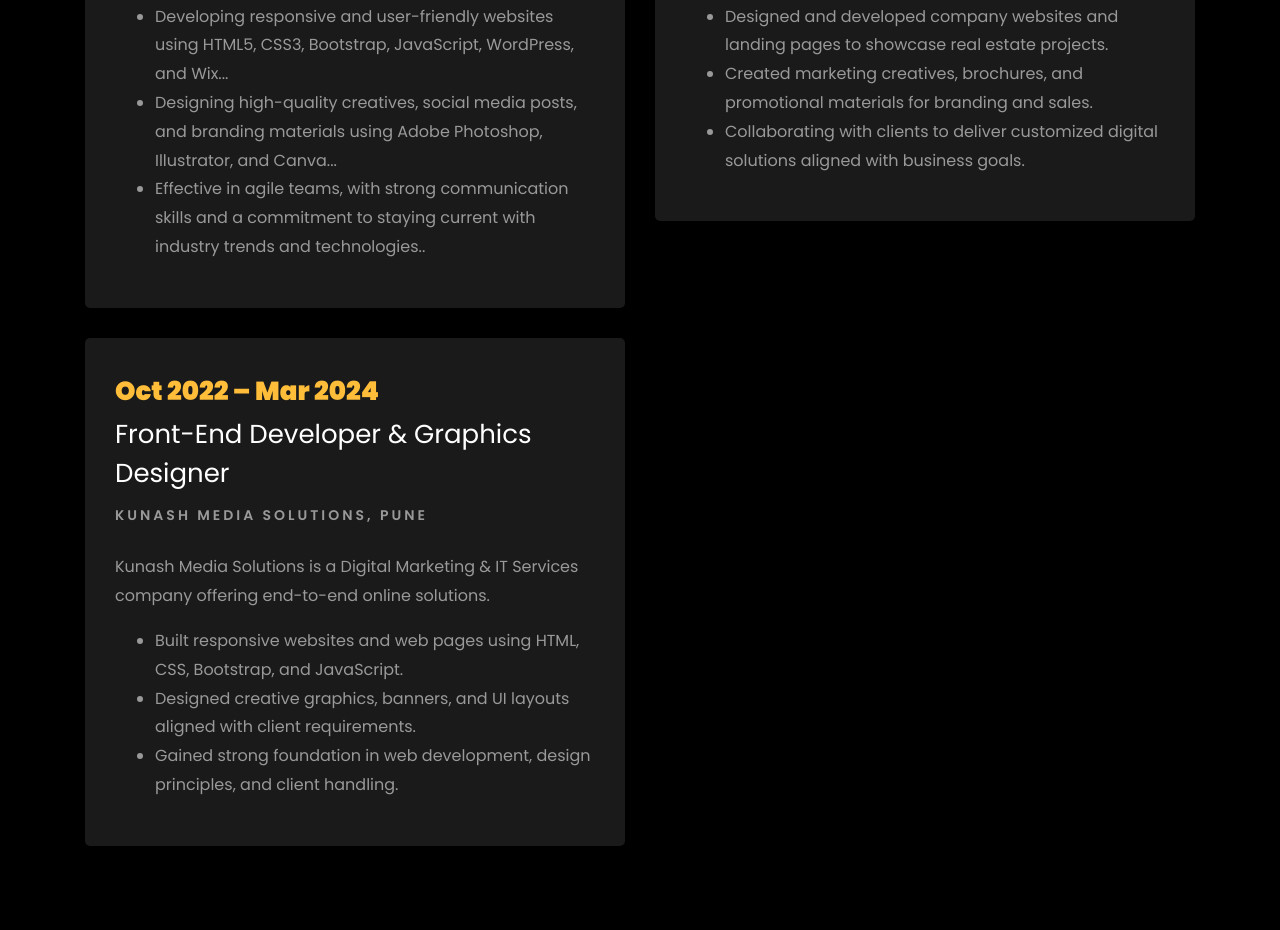
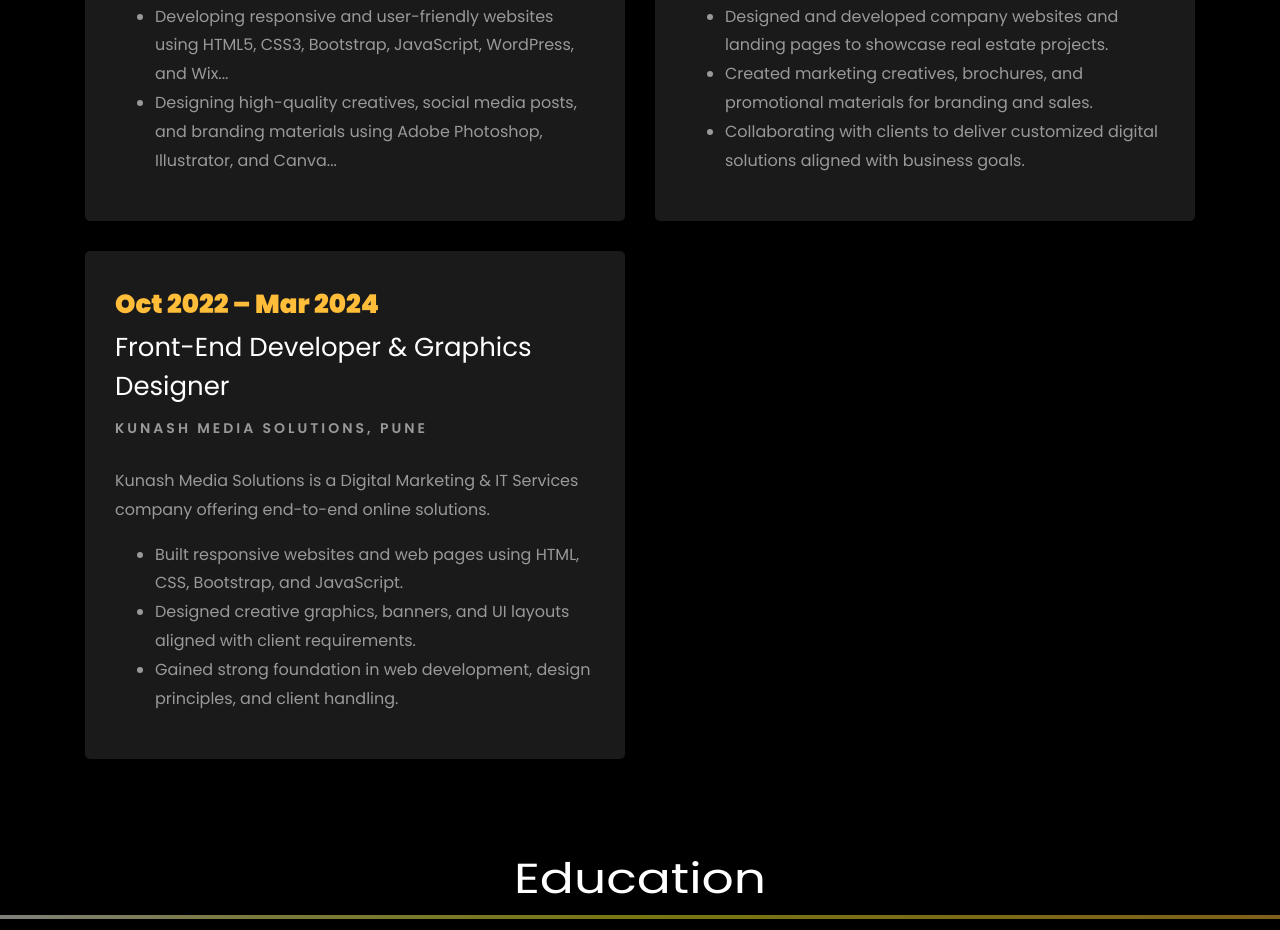
Before and after one commit to altaf-143/altafportfolio, a plain HTML site: page index.html in a window 1280 px wide. Shown: the part 2660-3590 px from the top of the page. Drawn offline with Linux system fonts and the light colour scheme; files whose address does not match are found by name.

Commit message:
Update index.html

```diff
--- a/index.html
+++ b/index.html
@@ -339,7 +339,6 @@
                             <ul>
                                 <li>Developing responsive and user-friendly websites using HTML5, CSS3, Bootstrap, JavaScript, WordPress, and Wix...</li>
                                 <li>Designing high-quality creatives, social media posts, and branding materials using Adobe Photoshop, Illustrator, and Canva...</li>
-                                <li>Effective in agile teams, with strong communication skills and a commitment to staying current with industry trends and technologies..</li>
                             </ul>
                         </p>
                     </div>
```
